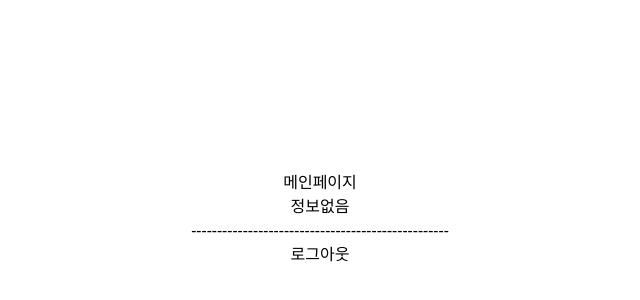
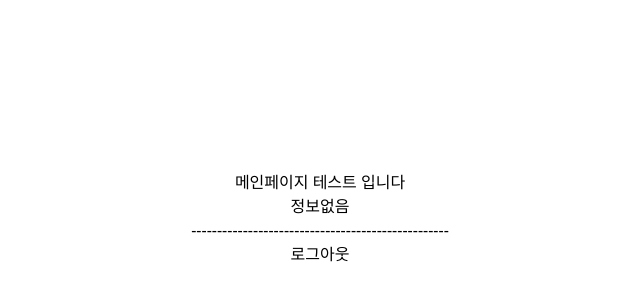
Before and after one commit to Paul0620/nextauth_temp, a Next.js app: page / in a window 1280 px wide. Shown: the part 182-482 px from the top of the page, without its empty margins (320-960 px from the left). Built offline with nearby package versions, Linux system fonts and the light colour scheme; no server answers.

Commit message:
[DEV] 설정 테스트

```diff
--- a/src/app/(home)/page.tsx
+++ b/src/app/(home)/page.tsx
@@ -9,7 +9,7 @@ export default function Home() {
 
   return (
     <>
-      메인페이지
+      메인페이지 테스트 입니다
       <div>{session?.user ? session.user.name : '정보없음'}</div>
       --------------------------------------------------
       <button onClick={() => signOut()}>로그아웃</button>
```
